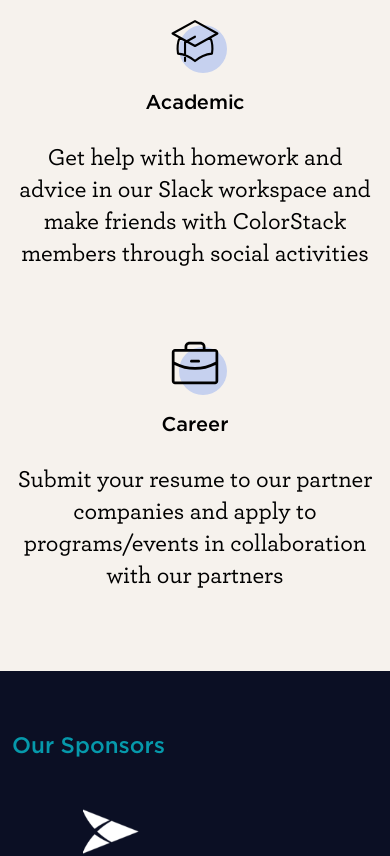
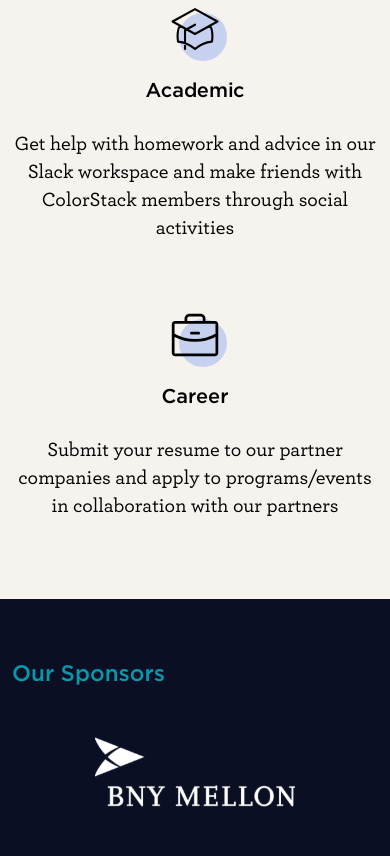
Before and after one commit to colorstackuf/colorstack-website-frontend, a SvelteKit app: page / in a window 390 px wide. Shown: the part 1100-1956 px from the top of the page. Built offline with nearby package versions, Linux system fonts and the light colour scheme.

Commit message:
Optimize for tablet view

```diff
--- a/src/lib/components/carousel.svelte
+++ b/src/lib/components/carousel.svelte
@@ -75,7 +75,7 @@
 	});
 </script>
 
-<div class="relative w-full tablet:w-[600px] tablet:h-[640px] z-10">
+<div class="relative w-full notebook:w-[600px] notebook:h-[640px] z-10">
 	<div
 		class="w-full h-full flex scroll-smooth overflow-x-scroll carousel rounded-lg"
 		on:mouseover={pauseAutoSlide}
--- a/src/lib/components/footer.svelte
+++ b/src/lib/components/footer.svelte
@@ -1,7 +1,7 @@
 <div
-	class="h-full flex flex-col gap-[2rem] bg-body-background-blue py-[1.5rem] px-mobile-padding-x"
+	class="h-full flex flex-col gap-[2rem] bg-body-background-blue px-mobile-padding-x tablet:px-tablet-padding-x"
 >
-	<a class="tablet:self-center" href="/">
+	<a class="notebook:self-center" href="/">
 		<img
 			src="/logos/colorstack-logo-title.svg"
 			alt="Colorstack logo and title"
--- a/src/lib/components/header.svelte
+++ b/src/lib/components/header.svelte
@@ -52,6 +52,7 @@
 		text-decoration: none;
 	}
 
+	/*
 	@media only screen and (min-width: 1201px) and (max-width: 1920px) {
 		.header-container {
 			padding: 0 var(--desktop-page-padding-y);
@@ -83,4 +84,5 @@
 			border-radius: 2rem;
 		}
 	}
+	*/
 </style>
--- a/src/lib/components/pillar.svelte
+++ b/src/lib/components/pillar.svelte
@@ -12,5 +12,5 @@
 		class="w-12 h-12 mb-6 translate-x-2 translate-y-2"
 	/>
 	<h2 class="font-gotham-medium mb-6 text-xl">{label}</h2>
-	<p class="font-archer text-center text-2xl">{description}</p>
+	<p class="font-archer text-center text-xl notebook:text-2xl">{description}</p>
 </div>
--- a/src/routes/+page.svelte
+++ b/src/routes/+page.svelte
@@ -69,12 +69,23 @@
 			src: '/logos/capital-one.svg'
 		}
 	];
+
+	let sponsorSize = 200;
+	$: innerWidth = 0;
+	$: {
+		if (innerWidth >= 640) {
+			sponsorSize = 120;
+		} else {
+			sponsorSize = 200;
+		}
+	}
 </script>
 
+<svelte:window bind:innerWidth />
 <div class="mt-6">
 	<!-- What We Do -->
 	<div
-		class="container grid grid-cols-1 tablet:grid-cols-2 gap-[40px] mt-12 tablet:gap-[20px] px-mobile-padding-x tablet:px-tablet-padding-x"
+		class="grid grid-cols-1 notebook:grid-cols-2 mt-12 gap-[40px] tablet:gap-[65px] notebook:gap-[20px] px-mobile-padding-x tablet:px-tablet-padding-x"
 	>
 		<div class="flex flex-col justify-center items-center">
 			<h1 class="text-colorstackuf-blue text-[1.4rem] font-gotham-medium">WHAT WE DO</h1>
@@ -88,7 +99,7 @@
 			<a
 				target="_blank"
 				href="https://linktr.ee/colorstackuf"
-				class="bg-colorstackuf-orange py-4 px-7 rounded-3xl mt-8 tablet:mt-16 font-gotham-medium"
+				class="bg-colorstackuf-orange py-4 px-7 rounded-3xl mt-8 notebook:mt-16 font-gotham-medium"
 			>
 				Become a Chapter Member
 			</a>
@@ -99,7 +110,7 @@
 
 	<!-- Pillars -->
 	<div
-		class="grid grid-cols-1 tablet:grid-cols-3 gap-[70px] mt-16 bg-body-background-white py-20 tablet:py-40 px-mobile-padding-x tablet:px-tablet-padding-x translate-y-[-110px] tablet:translate-y-[-130px]"
+		class="grid grid-cols-1 tablet:grid-cols-3 gap-[70px] tablet:gap-[40px] mt-16 bg-body-background-white py-20 tablet:py-36 notebook:py-40 px-mobile-padding-x tablet:px-tablet-padding-x translate-y-[-110px] tablet:translate-y-[-130px]"
 	>
 		{#each pillars as pillar}
 			<Pillar {...pillar} />
@@ -118,9 +129,8 @@
 				<img
 					src={sponsor.src}
 					alt={sponsor.name}
-					width={225}
-					height={100}
-					class:bny-mellon={sponsor.name === bnyMellon}
+					width={sponsorSize}
+					class={sponsor.name === bnyMellon ? 'translate-y-[-28px] tablet:translate-y-[-15px]' : ''}
 				/>
 			{/each}
 		</div>
@@ -128,7 +138,7 @@
 
 	<!-- Follow Instagram -->
 	<div
-		class="translate-y-[-110px] tablet:translate-y-[-130px] px-mobile-padding-x tablet:tablet-padding-x"
+		class="translate-y-[-110px] tablet:translate-y-[-130px] px-mobile-padding-x tablet:px-tablet-padding-x"
 	>
 		<h2 class="text-colorstackuf-blue font-gotham-medium text-[1.4rem] mt-16">
 			Follow our Instagram!
@@ -137,7 +147,7 @@
 
 	<!-- FAQ -->
 	<div
-		class="translate-y-[-110px] tablet:translate-y-[-130px] flex flex-col gap-y-6 px-mobile-padding-x tablet:tablet-padding-x"
+		class="translate-y-[-110px] tablet:translate-y-[-130px] flex flex-col gap-y-6 px-mobile-padding-x tablet:px-tablet-padding-x"
 	>
 		<h2 class="text-colorstackuf-blue font-gotham-medium text-[1.4rem] mt-16 mb-4">FAQs</h2>
 		<Accordion>
@@ -172,9 +182,3 @@
 		</Accordion>
 	</div>
 </div>
-
-<style>
-	.bny-mellon {
-		transform: translateY(-28px);
-	}
-</style>
```
